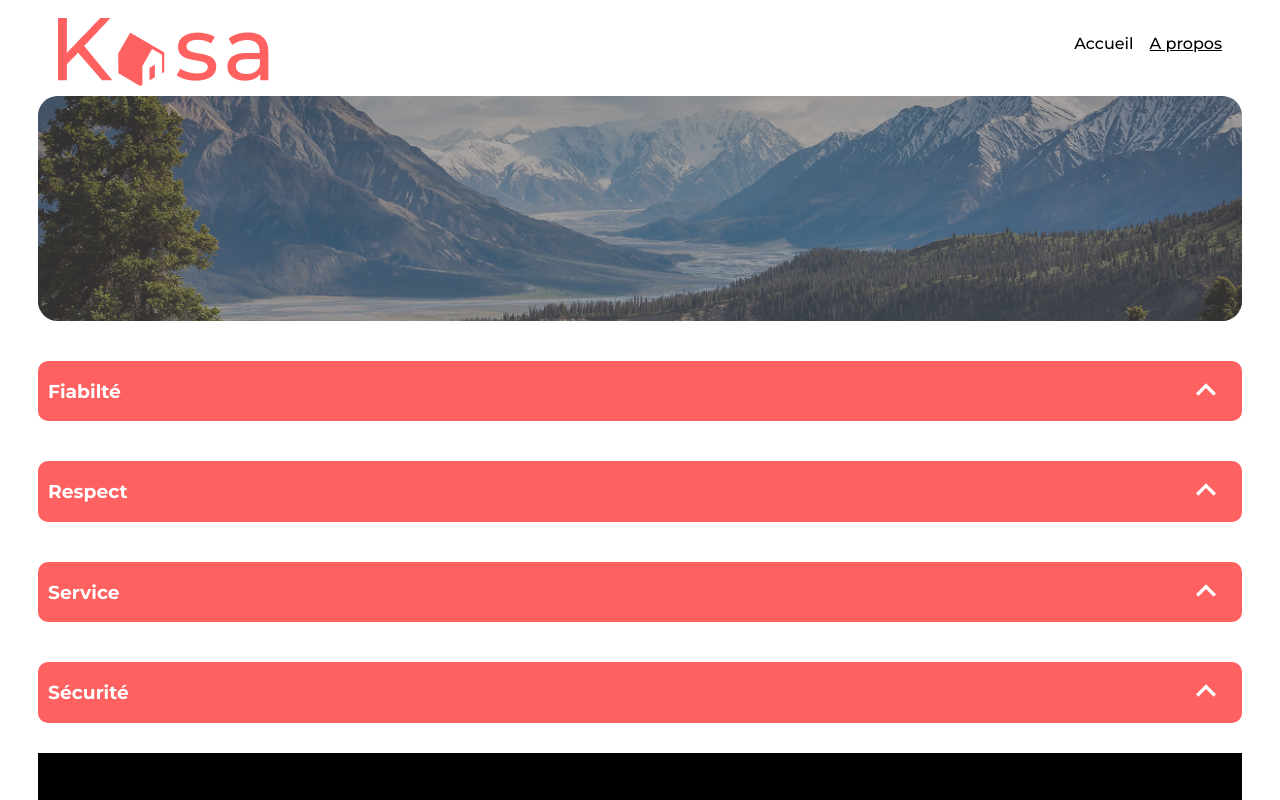
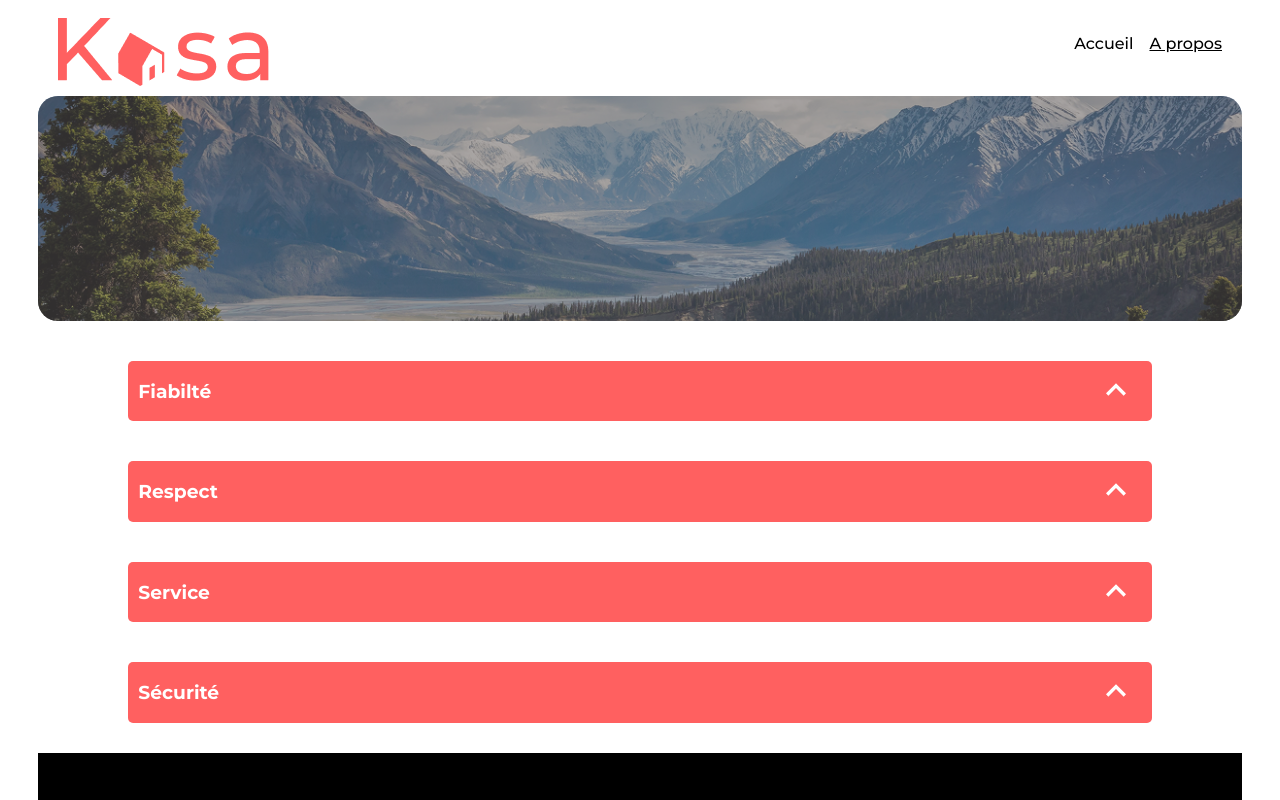
Before and after one commit to ChafaaDev/Kasa, a React (Vite) app in the folder my-react-app/: page /Apropos in a window 1280 px wide. Shown: the top 800 px of the page. Built offline with nearby package versions, Linux system fonts and the light colour scheme.

Commit message:
Dropdowns for the about page added operational + styling

```diff
--- a/my-react-app/src/Pages/About/index.jsx
+++ b/my-react-app/src/Pages/About/index.jsx
@@ -5,16 +5,16 @@ import CollapseMenu from '../../components/CollapseMenu'
 function About (props){
 
     const collapsingContainers = [{title:"Fiabilté",
-                                   description:"Les annonces postées sur Kasa garantissent une fiabilité totale.Les photos sont conformes aux logements, et toutes les information sont régulièrement vérifiées par nos équipes"},
+                                   description:"Les annonces postées sur Kasa garantissent une fiabilité totale.Les photos sont conformes aux logements, et toutes les information sont régulièrement vérifiées par nos équipes."},
                                 {title:"Respect",
-                                 description:"La bienveillance fait partie des valeurs fondatrices de Kasa.Tout comportement discriminatoire ou perturbation du voisinage entrainera une exclusion de notre plateforme "
+                                 description:"La bienveillance fait partie des valeurs fondatrices de Kasa.Tout comportement discriminatoire ou perturbation du voisinage entrainera une exclusion de notre plateforme. "
                                 },
                             {title:"Service",
-                                description:"La qualité du service est au coeur de notre engagement chez Kasa. Nous veillons à ce que chaque interaction, que ce soit  avec nos hotes ou  nos locataires, soit empreinte de respect et de bienveillance"
+                                description:"La qualité du service est au coeur de notre engagement chez Kasa. Nous veillons à ce que chaque interaction, que ce soit  avec nos hotes ou  nos locataires, soit empreinte de respect et de bienveillance."
                             },
                         {
                             title:"Sécurité",
-                            description:"La sécurité est la priorité de Kasa. Aussi bien pour nos hôtes que pour nos voyageurs, chaque logement correspond aux critères de sécurité établis par nos services. En laissant une note aussi bien à l'hôte qu'au locataire, cela permet à nos équipes de vérifier que les standards sont bien respectés.Nous organisons également des ateliers sur la sécurité domestique pour nos hôtes"
+                            description:"La sécurité est la priorité de Kasa. Aussi bien pour nos hôtes que pour nos voyageurs, chaque logement correspond aux critères de sécurité établis par nos services. En laissant une note aussi bien à l'hôte qu'au locataire, cela permet à nos équipes de vérifier que les standards sont bien respectés.Nous organisons également des ateliers sur la sécurité domestique pour nos hôtes."
                         }]
     return(
        <div>
@@ -22,13 +22,18 @@ function About (props){
                <img src={banner} alt="banner picture" />
             </div>
             <section className="collapse-container">
-                {collapsingContainers.map((item)=>
-                <CollapseMenu
-                property={item.title}
-                description={item.description}/>
-                )}
+              <ul className='accordion-list'>
+                    {collapsingContainers.map((item, index)=>
+                        <li key={index}>
+                        <CollapseMenu
+                                property={item.title}
+                                description={item.description}
+                            />
+                        </li>
+                    )}
+            </ul>
+            </section>
 
-            </section>
         </div>
     )
 }
--- a/my-react-app/src/Pages/FicheAppart/index.jsx
+++ b/my-react-app/src/Pages/FicheAppart/index.jsx
@@ -3,9 +3,9 @@ import { Link, useParams } from 'react-router-dom'
 import { useState, useEffect } from 'react'
 import '../../styles/FicheAppart.scss'
 import {  FaStar   } from "react-icons/fa";
+import { MdArrowForwardIos, MdArrowBackIosNew } from "react-icons/md";
+import CollapseMenu from '../../components/CollapseMenu';
 
-// import { chevronUp } from '../../components/CollapseMenu'
-const arrowBtn = <svg xmlns="http://www.w3.org/2000/svg" height="48px" viewBox="0 -960 960 960" width="48px" fill="#FFFFFF"><path d="M304-68.43 234.43-139l343-343-343-343L304-895.57 717.57-482 304-68.43Z"/></svg>
 function FicheAppart(){
 
 let params = useParams()
@@ -18,11 +18,11 @@ const tags = filtered.map(item=>item.tags)
 
 const rating = filtered.map(item=>item.rating)
 
+const equipments = filtered.map(elem=>elem.equipments)
+
 const [slideIndex, setSlideIndex] = useState(0)
 
 const [arrowButton, setArrowButton] = useState(true)
-
-const [colors, setColors]  = useState('red')
 
 function nextSlide(index){
     setArrowButton(true)
@@ -42,6 +42,7 @@ function prevSlide(index){
     if(slideIndex==0){setSlideIndex(pictures[0].length - 1)}
 }
 function checkSlide(){
+
     if(pictures[0].length<=0){setArrowButton(false)}
 }
 document.addEventListener('DOMContentLoaded',checkSlide)
@@ -61,9 +62,19 @@ return(
 
         <div className="slider">
 
-            {arrowButton?<button className='next-button' onClick={()=>nextSlide(1)}>{arrowBtn}</button>:null}
+            {arrowButton?<button className='next-button'
+                                 onClick={()=>nextSlide(1)}>
+                                    <MdArrowForwardIos size={48}
+                                                        color='#ffff'
+                                    />
+                        </button>:null}
 
-            <button className='prev-button' onClick={()=>prevSlide(1)}>{arrowBtn}</button>
+            <button className='prev-button'
+                    onClick={()=>prevSlide(1)}>
+                        <MdArrowBackIosNew size={48}
+                                            color='#ffff'
+                        />
+            </button>
 
             <img className='slider-item' src={pictures[0][slideIndex]} alt="picture" />
 
@@ -97,7 +108,7 @@ return(
 
             <div className="rating-stars-container">
 
-                    {[...Array(5)].map((star,index)=>{
+                    {[...Array(5)].map(( _ ,index)=>{
                         return <FaStar className='star'
                                             key={index}
                                             color={setStarcolors(index)}
@@ -108,6 +119,24 @@ return(
 
         </div>
     </section>
+    <section className='details'>
+            <div className='accordion'>
+            <CollapseMenu property='Description'
+                        description={filtered.map(item=>item.description)}
+            />
+            </div>
+            <div className='accordion'>
+
+            <CollapseMenu property = 'Equipement'
+                    description = {equipments.map((item, index)=>{
+                        return <ul style={{listStyleType:'none', padding:'10px'}}>
+                            {item.map(it=><li key={index}>{it}</li>)}
+                        </ul>
+                    })}
+            />
+
+             </div>
+        </section>
     </main>
 )
 }
--- a/my-react-app/src/components/CollapseMenu/index.jsx
+++ b/my-react-app/src/components/CollapseMenu/index.jsx
@@ -1,5 +1,5 @@
 import '../../styles/Collapse.scss'
-import { useState, useEffect,usere, useRef } from 'react'
+import { useState, useEffect, useRef } from 'react'
 export const chevronUp = <svg xmlns="http://www.w3.org/2000/svg" height="40px" viewBox="0 -960 960 960"
                         width="40px" fill="#fff">
                         <path d="M480-528 296-344l-56-56 240-240 240 240-56 56-184-184Z"/>
@@ -9,14 +9,19 @@ function CollapseMenu({property, description}){
     const [isActive, setIsActive] = useState(false)
     const ContentRef = useRef(null)
     const [height, setHeight] = useState(0)
+
     useEffect(()=>{
         if(isActive){
                         setHeight(ContentRef.current.scrollHeight)
+
         }else{
                         setHeight(0)
+
         }
     }, [isActive])
+
     function toggleText(){
+
         setIsActive(isActive=>!isActive)
     }
 
@@ -29,7 +34,9 @@ function toggleText(){
 
                 </div>
 
-                <div ref={ContentRef} className='description' style={{height:`${height}px`}}>{description}</div>
+                <div ref={ContentRef} className='description' style={{height:`${height}px`}}>
+                    <div className='description-text'>{description}</div>
+                </div>
             </article>
 
     )
--- a/my-react-app/src/styles/About.scss
+++ b/my-react-app/src/styles/About.scss
@@ -27,4 +27,17 @@
 }
 .collapse-container{
     margin-top: 40px;
+    width: 100%;
+    // justify-items: center;
+
+    .accordion-list{
+
+        list-style-type: none;
+        width: 100%;
+        align-items: center;
+        padding: 0;
+        width: 85%;
+        margin: auto;
+    }
+
 }
--- a/my-react-app/src/styles/Collapse.scss
+++ b/my-react-app/src/styles/Collapse.scss
@@ -3,7 +3,7 @@ $main-bg-color:#F6F6F6;
     .collapse-item{
         display: flex;
         background-color: #FF6060;
-        border-radius: 10px;
+        border-radius: 5px;
         align-items: center;
         padding: 0 10px;
         .arrow{
@@ -26,8 +26,14 @@ $main-bg-color:#F6F6F6;
         background-color:$main-bg-color;
         overflow: hidden;
         padding: 0 1em;
-        transition: height .4s linear;
+        transition: height .2s linear;
         margin: 0;
+        .description-text{
+           line-height: 1.3;
+            font-size: 16px;
+
+            margin: 0;
+        }
     }
 
 }
--- a/my-react-app/src/styles/FicheAppart.scss
+++ b/my-react-app/src/styles/FicheAppart.scss
@@ -23,7 +23,6 @@
         }
         .prev-button{
             left: 5px;
-            transform: rotate(-180deg);
         }
         .next-button{
             right: 5px;
@@ -77,4 +76,13 @@
             }
         }
     }
+    .details{
+        display: flex;
+        justify-content: center;
+        gap: 3em;
+        .accordion{
+            // display: inline-block;
+            width: 50%;
+        }
+    }
 }
--- a/my-react-app/src/styles/Home.scss
+++ b/my-react-app/src/styles/Home.scss
@@ -36,15 +36,22 @@ $lightBackgroundColor:#F6F6F6;
     display: flex;
     flex-wrap: wrap;
     align-content: center;
+    justify-content: center;
     background-color: $lightBackgroundColor;
     border-radius: 10px;
     padding-block: 30px;
+    gap: 1em;
     width: 100%;
+    box-sizing: border-box;
+    a{
+     height: 400px;
+     width: 400px;
+     flex-basis: 30%;
+     box-sizing: border-box;
+    }
     .gallery-item{
-      flex: 1;
-      flex-basis: 25%;
-      height: 400px;
-      // width: 400px;
+      height:100%;
+      width: 100%;
       border-radius: 10px;
       position: relative;
 
```
Lines whose indentation alone changed are shown as unchanged.
